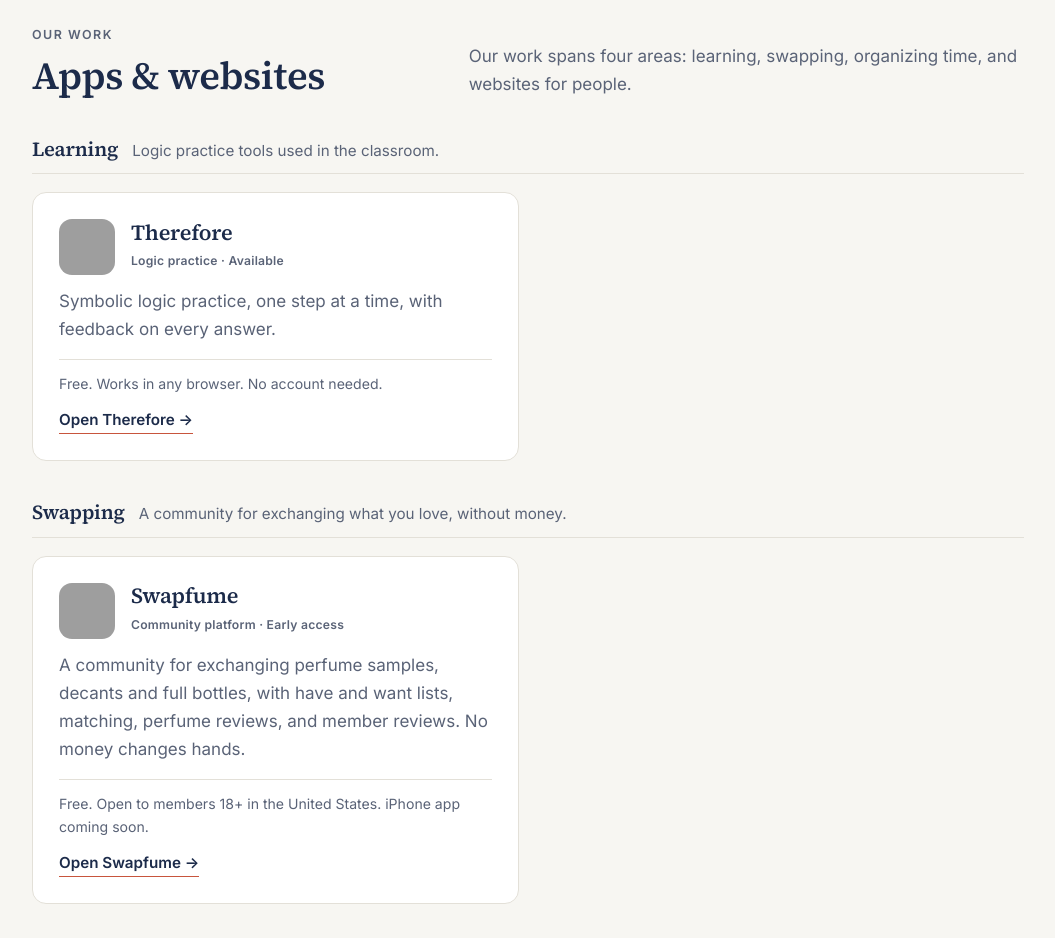
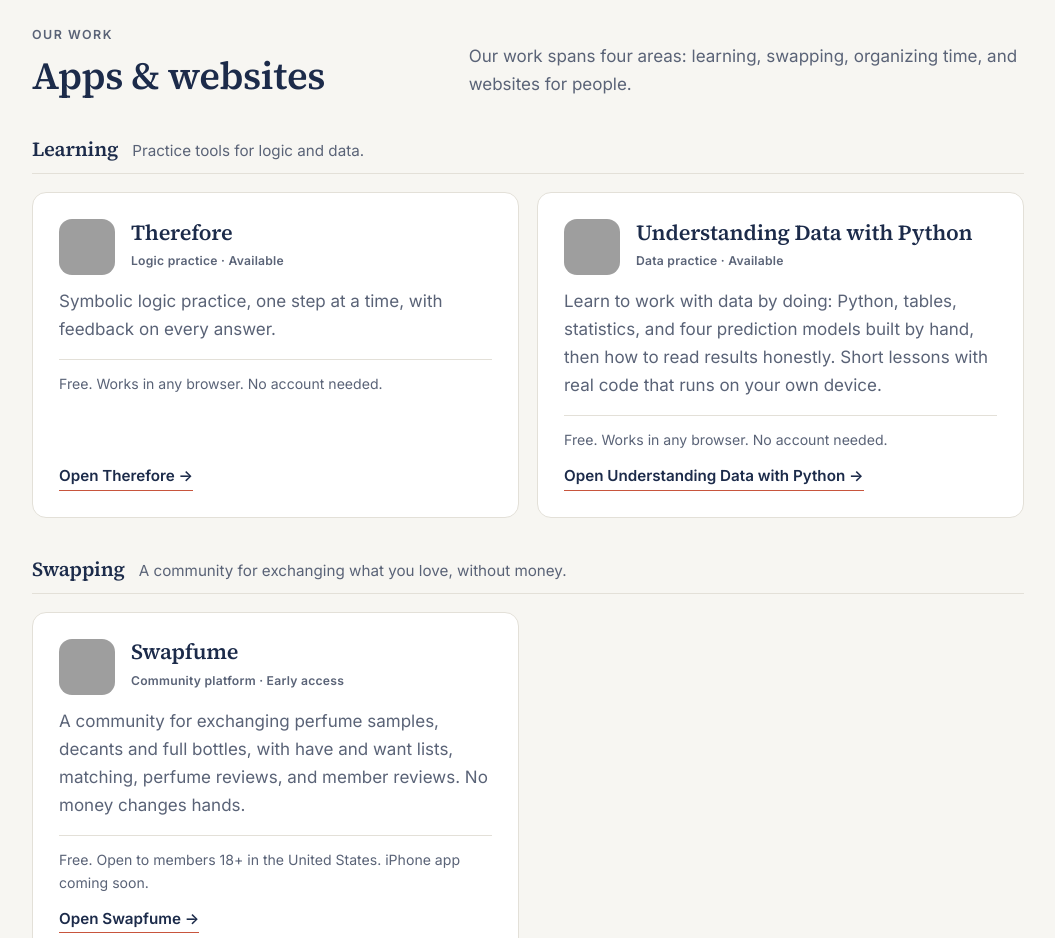
Before and after one commit to lauravlad/octopup-site, a plain HTML site: page index.html in a window 1280 px wide. Shown: the part 820-1758 px from the top of the page, without its empty margins (112-1167 px from the left). Drawn offline with Linux system fonts and the light colour scheme; grey boxes are pictures that could not be loaded.

Commit message:
Add Understanding Data with Python to Learning
Co-Authored-By: Claude Fable 5.2 <noreply@anthropic.com>

```diff
--- a/index.html
+++ b/index.html
@@ -144,7 +144,7 @@ footer .wrap{display:flex;justify-content:space-between;gap:12px;flex-wrap:wrap}
         <p>Our work spans four areas: learning, swapping, organizing time, and websites for people.</p>
       </div>
       <div class="group">
-        <div class="group-head"><h3>Learning</h3><p>Logic practice tools used in the classroom.</p></div>
+        <div class="group-head"><h3>Learning</h3><p>Practice tools for logic and data.</p></div>
         <div class="apps-list">
         <article class="card">
           <div class="card-top">
@@ -154,6 +154,15 @@ footer .wrap{display:flex;justify-content:space-between;gap:12px;flex-wrap:wrap}
           <p>Symbolic logic practice, one step at a time, with feedback on every answer.</p>
           <p class="meta">Free. Works in any browser. No account needed.</p>
           <a class="link" href="https://lauravlad.github.io/Therefore/">Open Therefore →</a>
+        </article>
+        <article class="card">
+          <div class="card-top">
+            <img src="https://pokethedata.com/icons/icon.svg" alt="" width="56" height="56" style="border-radius:13px">
+            <div><h3>Understanding Data with Python</h3><span class="status">Data practice · Available</span></div>
+          </div>
+          <p>Learn to work with data by doing: Python, tables, statistics, and four prediction models built by hand, then how to read results honestly. Short lessons with real code that runs on your own device.</p>
+          <p class="meta">Free. Works in any browser. No account needed.</p>
+          <a class="link" href="https://pokethedata.com/">Open Understanding Data with Python →</a>
         </article>
         </div>
       </div>
```
Also changed, not shown: 1 other file.
